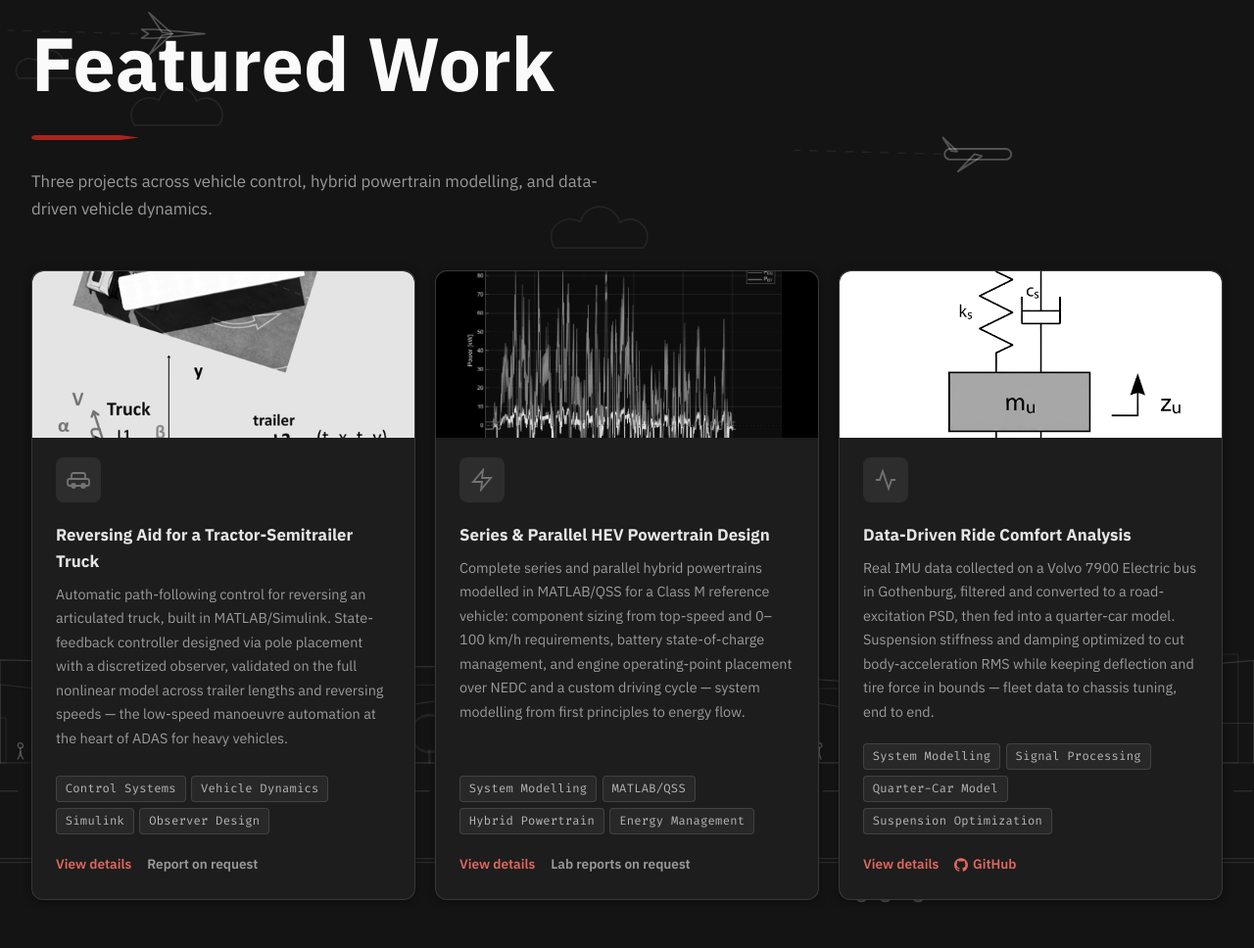
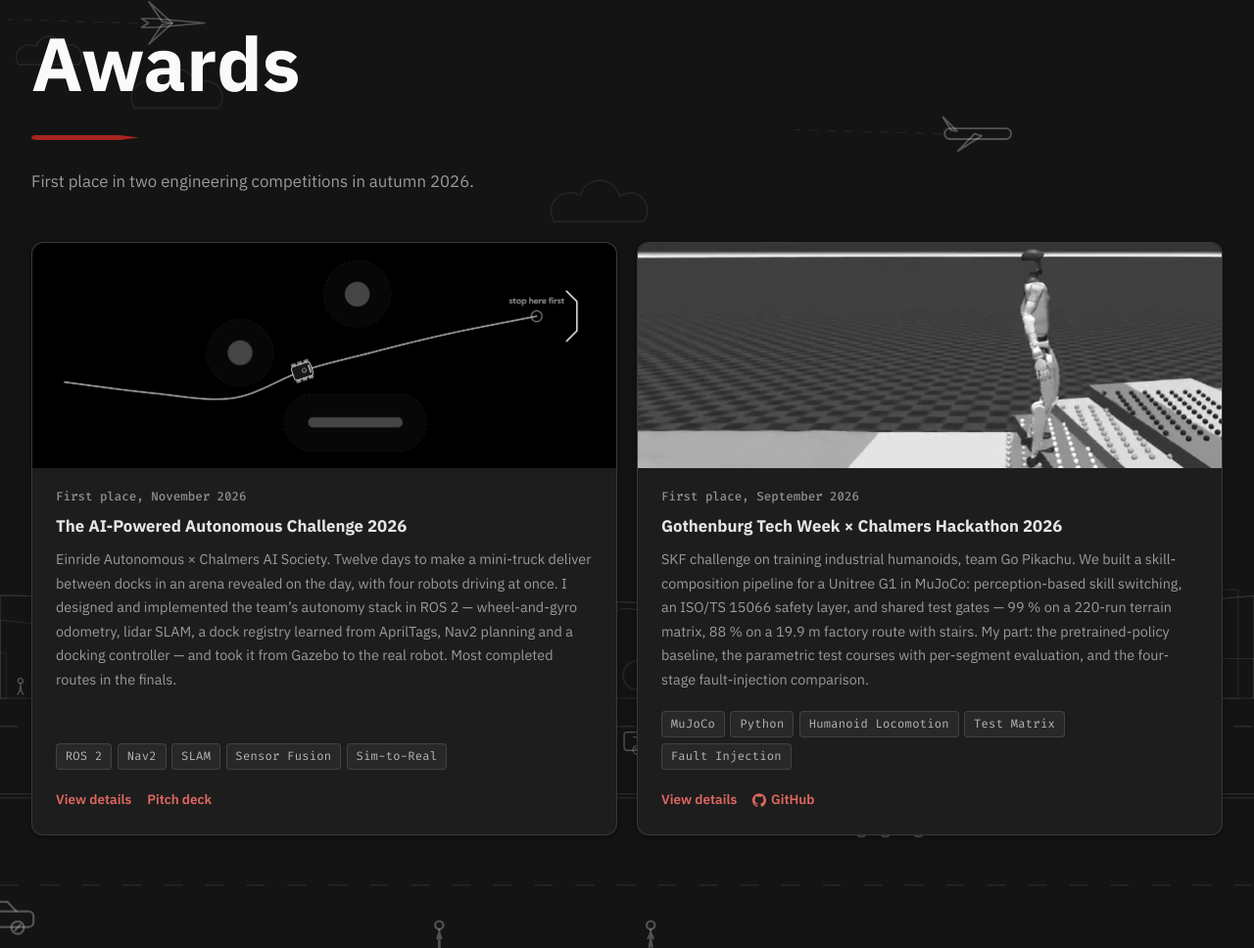
Before and after one commit to Jiayoua-Panda/Jiayoua-Panda.github.io, a plain HTML site: page index.html in a window 1280 px wide. Shown: the part 1506-2474 px from the top of the page at 98% size. Drawn offline with Linux system fonts and the light colour scheme; animation ran at ten frames a second.

Commit message:
页面结构调整：新增 Awards 版块收纳两项比赛冠军；Featured Work 与 Additional Projects 合并为 Projects；导航改为五项并适配手机

```diff
--- a/css/style.css
+++ b/css/style.css
@@ -73,6 +73,9 @@ h2.sh{font-size:4.8rem;font-weight:700;margin-bottom:.75rem}
 .fg{display:grid;grid-template-columns:repeat(3,minmax(0,1fr));gap:1.25rem}
 .fc{background:var(--paper-a88);border:1px solid var(--border);border-radius:var(--r);padding:1.5rem;box-shadow:var(--sh-sm);display:flex;flex-direction:column;transition:box-shadow .2s,border-color .2s;overflow:hidden;position:relative;backdrop-filter:blur(6px)}
 .fc:hover{border-color:var(--accent)}
+.fg-2{grid-template-columns:repeat(2,minmax(0,1fr))}
+.fg-2 .fc-thumb{height:230px}
+.fc .lbl{margin-bottom:.4rem}
 
 /* PROJECT CARD THUMBNAIL */
 .fc-thumb{width:calc(100% + 3rem);margin:-1.5rem -1.5rem 1.25rem;height:170px;overflow:hidden;border-radius:var(--r) var(--r) 0 0;position:relative;background:var(--bg3)}
@@ -334,7 +337,11 @@ footer a:hover{color:var(--footer-link-hover)}
   .gtl-node::after{display:none}
 }
 @media(max-width:580px){
-  .nl{gap:1rem}
+  .nw{padding:0 1.1rem}
+  .nb{white-space:nowrap;flex-shrink:0}
+  .nb-c{grid-template-columns:0fr;opacity:0}
+  .nl{gap:.6rem}
+  .nl a{font-size:.8rem}
   section{padding:100px 0}
   h2.sh{font-size:3rem}
   .hname{font-size:clamp(2.8rem,10vw,4.5rem)}
@@ -355,9 +362,9 @@ a:focus-visible,button:focus-visible{outline:2px solid var(--accent);outline-off
 .section-dark .pl,.section-dark .pm-trigger,.section-dark .eng-pane-label{color:var(--accent-on-night)}
 /* uneven section rhythm: tighter About/Additional, roomier Contact; dark sections keep the base */
 #about{padding:96px 0 120px}
-#more{padding:112px 0 128px}
+#projects{padding:112px 0 128px}
 #contact{padding:120px 0 150px}
-@media(max-width:580px){#about,#more,#contact{padding:88px 0 100px}}
+@media(max-width:580px){#about,#projects,#contact{padding:88px 0 100px}}
 @media (prefers-reduced-motion: reduce){
   *,*::before,*::after{animation-duration:.01ms!important;animation-iteration-count:1!important;transition-duration:.01ms!important;scroll-behavior:auto!important}
   .caret::after{animation:none}
--- a/index.html
+++ b/index.html
@@ -33,7 +33,8 @@
   <a class="nb" href="#hero">S<span class="nb-c"><span>huwen </span></span><em>G<span class="nb-c"><span>ong</span></span></em></a>
   <ul class="nl">
     <li><a href="#about">About</a></li>
-    <li><a href="#featured">Work</a></li>
+    <li><a href="#awards">Awards</a></li>
+    <li><a href="#projects">Projects</a></li>
     <li><a href="#engineering">Experience</a></li>
     <li><a href="#contact">Contact</a></li>
   </ul>
@@ -130,74 +131,39 @@
 </div>
 </section>
 
-<!-- FEATURED PROJECTS -->
-<section id="featured" class="section-dark">
+<!-- AWARDS -->
+<section id="awards" class="section-dark">
 <div class="wrap">
-  <h2 class="sh">Featured Work</h2>
+  <h2 class="sh">Awards</h2>
   <span class="ink-rule" aria-hidden="true"></span>
-  <p class="ssub">Three projects across vehicle control, hybrid powertrain modelling, and data-driven vehicle dynamics.</p>
-  <div class="fg">
+  <p class="ssub">First place in two engineering competitions in autumn 2026.</p>
+  <div class="fg fg-2">
 
     <div class="fc">
       <div class="fc-thumb">
-        <img src="assets/images/projects/truck-reversing-1.png" alt="Truck-semitrailer kinematic model" loading="lazy" onerror="this.style.display='none'">
-        <div class="fc-thumb-ph">
-          <svg fill="none" stroke="currentColor" stroke-width="1.5" viewBox="0 0 24 24"><rect x="1" y="11" width="22" height="7" rx="2"/><path d="M5 11V7a2 2 0 0 1 2-2h10a2 2 0 0 1 2 2v4"/><circle cx="7" cy="18" r="2"/><circle cx="17" cy="18" r="2"/></svg>
-        </div>
+        <img src="assets/images/projects/award-autonomous-truck.png" alt="Planned path of the mini-truck around obstacles to a dock" loading="lazy" onerror="this.style.display='none'">
       </div>
-      <div class="fi">
-        <svg fill="none" stroke="currentColor" stroke-width="1.8" viewBox="0 0 24 24"><rect x="1" y="11" width="22" height="7" rx="2"/><path d="M5 11V7a2 2 0 0 1 2-2h10a2 2 0 0 1 2 2v4"/><circle cx="7" cy="18" r="2"/><circle cx="17" cy="18" r="2"/></svg>
-      </div>
-      <h3 class="ft">Reversing Aid for a Tractor-Semitrailer Truck</h3>
-      <p class="fd">Automatic path-following control for reversing an articulated truck, built in MATLAB/Simulink. State-feedback controller designed via pole placement with a discretized observer, validated on the full nonlinear model across trailer lengths and reversing speeds — the low-speed manoeuvre automation at the heart of ADAS for heavy vehicles.</p>
-      <div class="tags">
-        <span class="tag">Control Systems</span><span class="tag">Vehicle Dynamics</span><span class="tag">Simulink</span><span class="tag">Observer Design</span>
-      </div>
+      <div class="lbl">First place, November 2026</div>
+      <h3 class="ft">The AI-Powered Autonomous Challenge 2026</h3>
+      <p class="fd">Einride Autonomous × Chalmers AI Society. Twelve days to make a mini-truck deliver between docks in an arena revealed on the day, with four robots driving at once. I designed and implemented the team’s autonomy stack in ROS 2 — wheel-and-gyro odometry, lidar SLAM, a dock registry learned from AprilTags, Nav2 planning and a docking controller — and took it from Gazebo to the real robot. Most completed routes in the finals.</p>
+      <div class="tags"><span class="tag">ROS 2</span><span class="tag">Nav2</span><span class="tag">SLAM</span><span class="tag">Sensor Fusion</span><span class="tag">Sim-to-Real</span></div>
       <div class="pls">
-        <button class="pl pm-trigger" data-project="truck-reversing">View details</button>
-        <span class="pl" style="color:var(--muted);cursor:default">Report on request</span>
+        <button class="pl pm-trigger" data-project="autonomous-truck">View details</button>
+        <a class="pl" href="assets/pitch/autonomous-challenge.html" target="_blank" rel="noopener">Pitch deck</a>
       </div>
     </div>
 
     <div class="fc">
       <div class="fc-thumb">
-        <img src="assets/images/projects/hybrid-1.png" alt="Series HEV power flow" loading="lazy" onerror="this.style.display='none'">
-        <div class="fc-thumb-ph">
-          <svg fill="none" stroke="currentColor" stroke-width="1.5" viewBox="0 0 24 24"><path d="M13 2L3 14h9l-1 8 10-12h-9l1-8z"/></svg>
-        </div>
+        <img src="assets/images/projects/award-hackathon.png" alt="Unitree G1 approaching stairs in MuJoCo with its height scan" loading="lazy" onerror="this.style.display='none'">
       </div>
-      <div class="fi">
-        <svg fill="none" stroke="currentColor" stroke-width="1.8" viewBox="0 0 24 24"><path d="M13 2L3 14h9l-1 8 10-12h-9l1-8z"/></svg>
-      </div>
-      <h3 class="ft">Series &amp; Parallel HEV Powertrain Design</h3>
-      <p class="fd">Complete series and parallel hybrid powertrains modelled in MATLAB/QSS for a Class M reference vehicle: component sizing from top-speed and 0–100 km/h requirements, battery state-of-charge management, and engine operating-point placement over NEDC and a custom driving cycle — system modelling from first principles to energy flow.</p>
-      <div class="tags">
-        <span class="tag">System Modelling</span><span class="tag">MATLAB/QSS</span><span class="tag">Hybrid Powertrain</span><span class="tag">Energy Management</span>
-      </div>
+      <div class="lbl">First place, September 2026</div>
+      <h3 class="ft">Gothenburg Tech Week × Chalmers Hackathon 2026</h3>
+      <p class="fd">SKF challenge on training industrial humanoids, team Go Pikachu. We built a skill-composition pipeline for a Unitree G1 in MuJoCo: perception-based skill switching, an ISO/TS 15066 safety layer, and shared test gates — 99 % on a 220-run terrain matrix, 88 % on a 19.9 m factory route with stairs. My part: the pretrained-policy baseline, the parametric test courses with per-segment evaluation, and the four-stage fault-injection comparison.</p>
+      <div class="tags"><span class="tag">MuJoCo</span><span class="tag">Python</span><span class="tag">Humanoid Locomotion</span><span class="tag">Test Matrix</span><span class="tag">Fault Injection</span></div>
       <div class="pls">
-        <button class="pl pm-trigger" data-project="hybrid-model">View details</button>
-        <span class="pl" style="color:var(--muted);cursor:default">Lab reports on request</span>
-      </div>
-    </div>
-
-    <div class="fc">
-      <div class="fc-thumb">
-        <img src="assets/images/projects/ride-comfort-3.png" alt="Quarter-car suspension model" loading="lazy" onerror="this.style.display='none'">
-        <div class="fc-thumb-ph">
-          <svg fill="none" stroke="currentColor" stroke-width="1.5" viewBox="0 0 24 24"><polyline points="22 12 18 12 15 21 9 3 6 12 2 12"/></svg>
-        </div>
-      </div>
-      <div class="fi">
-        <svg fill="none" stroke="currentColor" stroke-width="1.8" viewBox="0 0 24 24"><polyline points="22 12 18 12 15 21 9 3 6 12 2 12"/></svg>
-      </div>
-      <h3 class="ft">Data-Driven Ride Comfort Analysis</h3>
-      <p class="fd">Real IMU data collected on a Volvo 7900 Electric bus in Gothenburg, filtered and converted to a road-excitation PSD, then fed into a quarter-car model. Suspension stiffness and damping optimized to cut body-acceleration RMS while keeping deflection and tire force in bounds — fleet data to chassis tuning, end to end.</p>
-      <div class="tags">
-        <span class="tag">System Modelling</span><span class="tag">Signal Processing</span><span class="tag">Quarter-Car Model</span><span class="tag">Suspension Optimization</span>
-      </div>
-      <div class="pls">
-        <button class="pl pm-trigger" data-project="ride-comfort">View details</button>
-        <a class="pl" href="https://github.com/Jiayoua-Panda/Data-Driven-Ride-Comfort-Analysis-of-Volvo-7900-Electric-City-Buses" target="_blank" rel="noopener"><svg fill="currentColor" viewBox="0 0 24 24"><path d="M12 .297c-6.63 0-12 5.373-12 12 0 5.303 3.438 9.8 8.205 11.385.6.113.82-.258.82-.577 0-.285-.01-1.04-.015-2.04-3.338.724-4.042-1.61-4.042-1.61C4.422 18.07 3.633 17.7 3.633 17.7c-1.087-.744.084-.729.084-.729 1.205.084 1.838 1.236 1.838 1.236 1.07 1.835 2.809 1.305 3.495.998.108-.776.417-1.305.76-1.605-2.665-.3-5.466-1.332-5.466-5.93 0-1.31.465-2.38 1.235-3.22-.135-.303-.54-1.523.105-3.176 0 0 1.005-.322 3.3 1.23.96-.267 1.98-.399 3-.405 1.02.006 2.04.138 3 .405 2.28-1.552 3.285-1.23 3.285-1.23.645 1.653.24 2.873.12 3.176.765.84 1.23 1.91 1.23 3.22 0 4.61-2.805 5.625-5.475 5.92.42.36.81 1.096.81 2.22 0 1.606-.015 2.896-.015 3.286 0 .315.21.69.825.57C20.565 22.092 24 17.592 24 12.297c0-6.627-5.373-12-12-12"/></svg>GitHub</a>
+        <button class="pl pm-trigger" data-project="hackathon">View details</button>
+        <a class="pl" href="https://github.com/Jiayoua-Panda/Gothenburg_Tech_Week_Chalmers_Hackathon_Go_Pikachu" target="_blank" rel="noopener"><svg fill="currentColor" viewBox="0 0 24 24"><path d="M12 .297c-6.63 0-12 5.373-12 12 0 5.303 3.438 9.8 8.205 11.385.6.113.82-.258.82-.577 0-.285-.01-1.04-.015-2.04-3.338.724-4.042-1.61-4.042-1.61C4.422 18.07 3.633 17.7 3.633 17.7c-1.087-.744.084-.729.084-.729 1.205.084 1.838 1.236 1.838 1.236 1.07 1.835 2.809 1.305 3.495.998.108-.776.417-1.305.76-1.605-2.665-.3-5.466-1.332-5.466-5.93 0-1.31.465-2.38 1.235-3.22-.135-.303-.54-1.523.105-3.176 0 0 1.005-.322 3.3 1.23.96-.267 1.98-.399 3-.405 1.02.006 2.04.138 3 .405 2.28-1.552 3.285-1.23 3.285-1.23.645 1.653.24 2.873.12 3.176.765.84 1.23 1.91 1.23 3.22 0 4.61-2.805 5.625-5.475 5.92.42.36.81 1.096.81 2.22 0 1.606-.015 2.896-.015 3.286 0 .315.21.69.825.57C20.565 22.092 24 17.592 24 12.297c0-6.627-5.373-12-12-12"/></svg>GitHub</a>
       </div>
     </div>
 
@@ -205,27 +171,36 @@
 </div>
 </section>
 
-<!-- ADDITIONAL PROJECTS -->
-<section id="more">
+<!-- PROJECTS -->
+<section id="projects">
 <div class="wrap">
-  <h2 class="sh">Additional Projects</h2>
+  <h2 class="sh">Projects</h2>
   <span class="ink-rule" aria-hidden="true"></span>
+  <p class="ssub">Course and personal work in vehicle control, powertrain modelling, data-driven vehicle dynamics, safety, and software.</p>
   <div class="pg">
 
     <div class="pc">
-      <div class="pi"><svg fill="none" stroke="currentColor" stroke-width="1.8" viewBox="0 0 24 24"><polygon points="3 11 22 2 13 21 11 13 3 11"/></svg></div>
-      <div class="pt">Autonomous Mini-Truck — Einride Challenge Winner</div>
-      <p class="pd">Winner of The AI-Powered Autonomous Challenge 2026 by Einride Autonomous and Chalmers AI Society: twelve days to make a mini-truck deliver between docks in an arena revealed on the day, with four robots driving at once. I designed and implemented the team’s autonomy stack in ROS 2 — wheel-and-gyro odometry, lidar SLAM, a dock registry learned from AprilTags, Nav2 planning and a docking controller — and took it from Gazebo to the real robot. Most completed routes in the finals.</p>
-      <div class="tags"><span class="tag">ROS 2</span><span class="tag">Nav2</span><span class="tag">SLAM</span><span class="tag">Sensor Fusion</span><span class="tag">Sim-to-Real</span></div>
-      <div class="pc-foot"><button class="pm-trigger" data-project="autonomous-truck">View details</button><a class="pl" href="assets/pitch/autonomous-challenge.html" target="_blank" rel="noopener">Pitch deck</a></div>
+      <div class="pi"><svg fill="none" stroke="currentColor" stroke-width="1.8" viewBox="0 0 24 24"><rect x="1" y="11" width="22" height="7" rx="2"/><path d="M5 11V7a2 2 0 0 1 2-2h10a2 2 0 0 1 2 2v4"/><circle cx="7" cy="18" r="2"/><circle cx="17" cy="18" r="2"/></svg></div>
+      <div class="pt">Reversing Aid for a Tractor-Semitrailer Truck</div>
+      <p class="pd">Automatic path-following control for reversing an articulated truck, built in MATLAB/Simulink. State-feedback controller designed via pole placement with a discretized observer, validated on the full nonlinear model across trailer lengths and reversing speeds — the low-speed manoeuvre automation at the heart of ADAS for heavy vehicles.</p>
+      <div class="tags"><span class="tag">Control Systems</span><span class="tag">Vehicle Dynamics</span><span class="tag">Simulink</span><span class="tag">Observer Design</span></div>
+      <div class="pc-foot"><button class="pm-trigger" data-project="truck-reversing">View details</button><span class="pl" style="color:var(--muted);cursor:default">Report on request</span></div>
     </div>
 
     <div class="pc">
-      <div class="pi"><svg fill="none" stroke="currentColor" stroke-width="1.8" viewBox="0 0 24 24"><circle cx="12" cy="8" r="7"/><polyline points="8.21 13.89 7 23 12 20 17 23 15.79 13.89"/></svg></div>
-      <div class="pt">Humanoid Skill Factory — Hackathon Winner</div>
-      <p class="pd">Winner of the Gothenburg Tech Week × Chalmers Hackathon 2026, SKF challenge on training industrial humanoids. Our team built a skill-composition pipeline for a Unitree G1 in MuJoCo: perception-based skill switching, an ISO/TS 15066 safety layer, and shared test gates — 99 % on a 220-run terrain matrix, 88 % on a 19.9 m factory route with stairs. My part: the pretrained-policy baseline, the parametric test courses with per-segment evaluation, and the four-stage fault-injection comparison.</p>
-      <div class="tags"><span class="tag">MuJoCo</span><span class="tag">Python</span><span class="tag">Humanoid Locomotion</span><span class="tag">Test Matrix</span><span class="tag">Fault Injection</span></div>
-      <div class="pc-foot"><button class="pm-trigger" data-project="hackathon">View details</button><a class="pl" href="https://github.com/Jiayoua-Panda/Gothenburg_Tech_Week_Chalmers_Hackathon_Go_Pikachu" target="_blank" rel="noopener"><svg fill="currentColor" viewBox="0 0 24 24"><path d="M12 .297c-6.63 0-12 5.373-12 12 0 5.303 3.438 9.8 8.205 11.385.6.113.82-.258.82-.577 0-.285-.01-1.04-.015-2.04-3.338.724-4.042-1.61-4.042-1.61C4.422 18.07 3.633 17.7 3.633 17.7c-1.087-.744.084-.729.084-.729 1.205.084 1.838 1.236 1.838 1.236 1.07 1.835 2.809 1.305 3.495.998.108-.776.417-1.305.76-1.605-2.665-.3-5.466-1.332-5.466-5.93 0-1.31.465-2.38 1.235-3.22-.135-.303-.54-1.523.105-3.176 0 0 1.005-.322 3.3 1.23.96-.267 1.98-.399 3-.405 1.02.006 2.04.138 3 .405 2.28-1.552 3.285-1.23 3.285-1.23.645 1.653.24 2.873.12 3.176.765.84 1.23 1.91 1.23 3.22 0 4.61-2.805 5.625-5.475 5.92.42.36.81 1.096.81 2.22 0 1.606-.015 2.896-.015 3.286 0 .315.21.69.825.57C20.565 22.092 24 17.592 24 12.297c0-6.627-5.373-12-12-12"/></svg>GitHub</a></div>
+      <div class="pi"><svg fill="none" stroke="currentColor" stroke-width="1.8" viewBox="0 0 24 24"><path d="M13 2L3 14h9l-1 8 10-12h-9l1-8z"/></svg></div>
+      <div class="pt">Series &amp; Parallel HEV Powertrain Design</div>
+      <p class="pd">Complete series and parallel hybrid powertrains modelled in MATLAB/QSS for a Class M reference vehicle: component sizing from top-speed and 0–100 km/h requirements, battery state-of-charge management, and engine operating-point placement over NEDC and a custom driving cycle — system modelling from first principles to energy flow.</p>
+      <div class="tags"><span class="tag">System Modelling</span><span class="tag">MATLAB/QSS</span><span class="tag">Hybrid Powertrain</span><span class="tag">Energy Management</span></div>
+      <div class="pc-foot"><button class="pm-trigger" data-project="hybrid-model">View details</button><span class="pl" style="color:var(--muted);cursor:default">Lab reports on request</span></div>
+    </div>
+
+    <div class="pc">
+      <div class="pi"><svg fill="none" stroke="currentColor" stroke-width="1.8" viewBox="0 0 24 24"><polyline points="22 12 18 12 15 21 9 3 6 12 2 12"/></svg></div>
+      <div class="pt">Data-Driven Ride Comfort Analysis</div>
+      <p class="pd">Real IMU data collected on a Volvo 7900 Electric bus in Gothenburg, filtered and converted to a road-excitation PSD, then fed into a quarter-car model. Suspension stiffness and damping optimized to cut body-acceleration RMS while keeping deflection and tire force in bounds — fleet data to chassis tuning, end to end.</p>
+      <div class="tags"><span class="tag">System Modelling</span><span class="tag">Signal Processing</span><span class="tag">Quarter-Car Model</span><span class="tag">Suspension Optimization</span></div>
+      <div class="pc-foot"><button class="pm-trigger" data-project="ride-comfort">View details</button><a class="pl" href="https://github.com/Jiayoua-Panda/Data-Driven-Ride-Comfort-Analysis-of-Volvo-7900-Electric-City-Buses" target="_blank" rel="noopener"><svg fill="currentColor" viewBox="0 0 24 24"><path d="M12 .297c-6.63 0-12 5.373-12 12 0 5.303 3.438 9.8 8.205 11.385.6.113.82-.258.82-.577 0-.285-.01-1.04-.015-2.04-3.338.724-4.042-1.61-4.042-1.61C4.422 18.07 3.633 17.7 3.633 17.7c-1.087-.744.084-.729.084-.729 1.205.084 1.838 1.236 1.838 1.236 1.07 1.835 2.809 1.305 3.495.998.108-.776.417-1.305.76-1.605-2.665-.3-5.466-1.332-5.466-5.93 0-1.31.465-2.38 1.235-3.22-.135-.303-.54-1.523.105-3.176 0 0 1.005-.322 3.3 1.23.96-.267 1.98-.399 3-.405 1.02.006 2.04.138 3 .405 2.28-1.552 3.285-1.23 3.285-1.23.645 1.653.24 2.873.12 3.176.765.84 1.23 1.91 1.23 3.22 0 4.61-2.805 5.625-5.475 5.92.42.36.81 1.096.81 2.22 0 1.606-.015 2.896-.015 3.286 0 .315.21.69.825.57C20.565 22.092 24 17.592 24 12.297c0-6.627-5.373-12-12-12"/></svg>GitHub</a></div>
     </div>
 
     <div class="pc">
@@ -431,7 +406,7 @@
       <div class="eng-edu-item">
         <div class="lbl" style="margin:0 0 4px">MEng, Sep 2025 – Jun 2027</div>
         <h3 class="eng-co-name">Mobility Engineering, Chalmers University of Technology</h3>
-        <p class="eng-pane-desc" style="margin:6px 0 0">Active safety and ADAS, vehicle dynamics, and system modelling and control — Gothenburg, Sweden. Project work shown in Featured Work and Additional Projects above.</p>
+        <p class="eng-pane-desc" style="margin:6px 0 0">Active safety and ADAS, vehicle dynamics, and system modelling and control — Gothenburg, Sweden. Project work shown in Projects above.</p>
       </div>
     </div>
   </div>
```
Also changed, not shown: assets/images/projects/award-autonomous-truck.png (added), assets/images/projects/award-hackathon.png (added), 1 other file.
